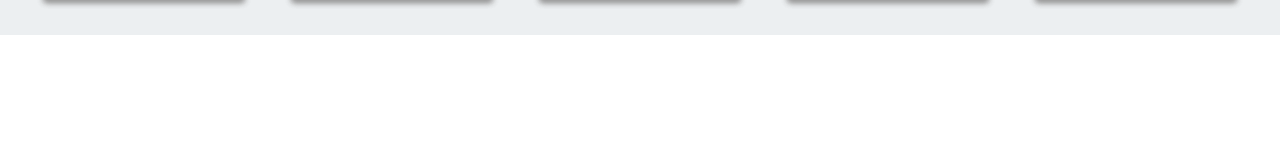
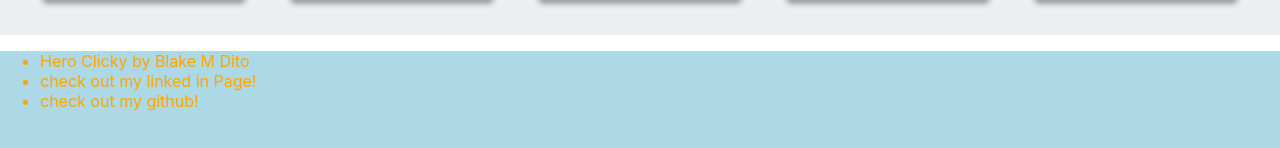
Before and after one commit to bmdito/clickyApp, a React (Create React App) app in the folder get_clicky/: page / in a window 1280 px wide. Shown: the part 817-965 px from the top of the page. Before the commit the page ends 852 px from the top, so only its background shows below. Built offline with nearby package versions, Linux system fonts and the light colour scheme.

Commit message:
added footer component

```diff
--- a/get_clicky/src/App.js
+++ b/get_clicky/src/App.js
@@ -2,6 +2,7 @@ import React, {Component} from 'react';
 import characters from "./characters.json";
 import Nav from "./components/Nav";
 import Wrapper from "./components/Wrapper";
+import Footer from "./components/Footer"
 
 import './App.css';
 import CharTile from './components/CharTile/index.js';
@@ -29,6 +30,7 @@ class App extends Component {
                   />
               )}
           </Wrapper>
+          <Footer/>
         </>
 
       );
--- a/get_clicky/src/components/CharTile/style.css
+++ b/get_clicky/src/components/CharTile/style.css
@@ -12,8 +12,8 @@
 
   .card > .img-container {
 
-   height:200px;
-   width:200px;
+    height:200px;
+    width:200px;
     object-fit:cover;
     overflow: hidden;
     text-align: center;
--- /dev/null
+++ b/get_clicky/src/components/Footer/index.js
@@ -0,0 +1,22 @@
+import React, {Component} from "react";
+import "./style.css";
+
+class Footer extends Component {
+
+    render(){
+
+        return(
+            <>
+                <footer className="footStyle">
+                    <ul>
+                        <li>Hero Clicky by Blake M Dito</li>
+                        <li>check out my linked in Page!</li>
+                        <li>check out my github!</li>
+                    </ul>
+                </footer>
+            </>
+        )
+    }
+}
+
+export default Footer;
--- /dev/null
+++ b/get_clicky/src/components/Footer/style.css
@@ -0,0 +1,5 @@
+.footStyle {
+    background-color:lightblue;
+    color:orange;
+    height:100px;
+}
```
